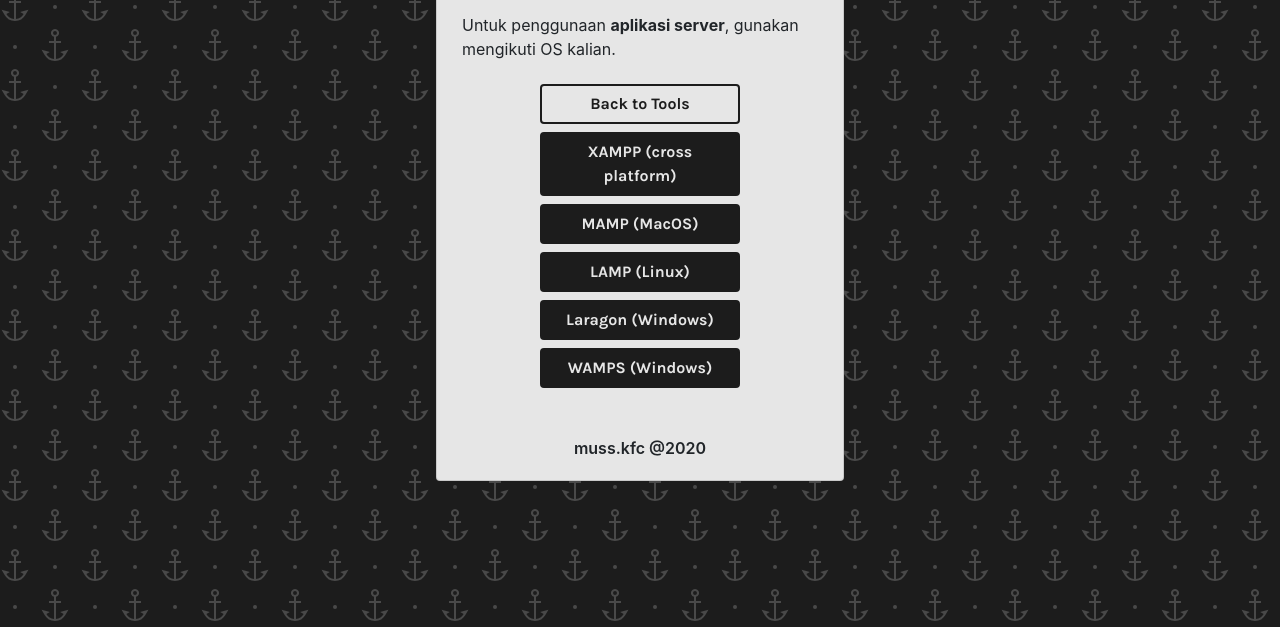
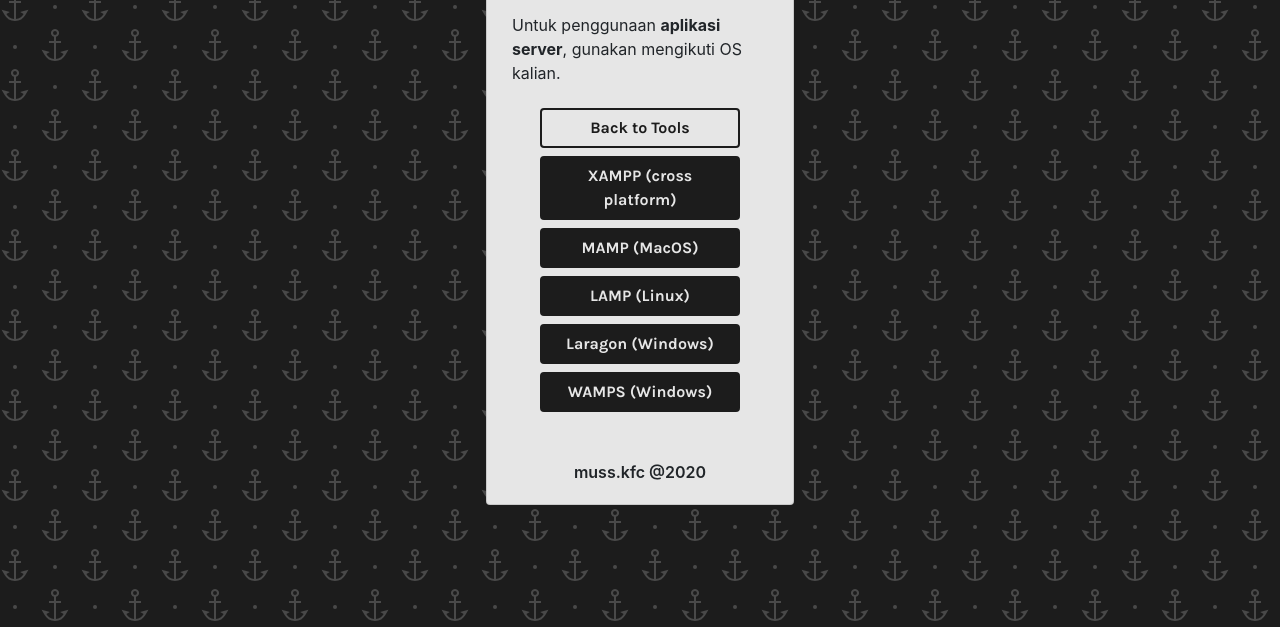
Before and after one commit to masmuss/LinkTree, a plain HTML site: page pages/server.html in a window 1280 px wide. Shown: the part 173-800 px from the top of the page. Drawn offline with nearby package versions, Linux system fonts and the light colour scheme.

Commit message:
without container style

```diff
--- a/pages/server.html
+++ b/pages/server.html
@@ -8,11 +8,6 @@
     <link rel="stylesheet" href="https://stackpath.bootstrapcdn.com/bootstrap/4.5.2/css/bootstrap.min.css"
     integrity="sha384-JcKb8q3iqJ61gNV9KGb8thSsNjpSL0n8PARn9HuZOnIxN0hoP+VmmDGMN5t9UJ0Z" crossorigin="anonymous">
     <link rel="stylesheet" href="../assets/css/style.css">
-    <style>
-        .container{
-            width: 500px;
-        }
-    </style>
 </head>
 
 <body>
```
Also changed, not shown: pages/text editor.html (+0 -5 lines).
